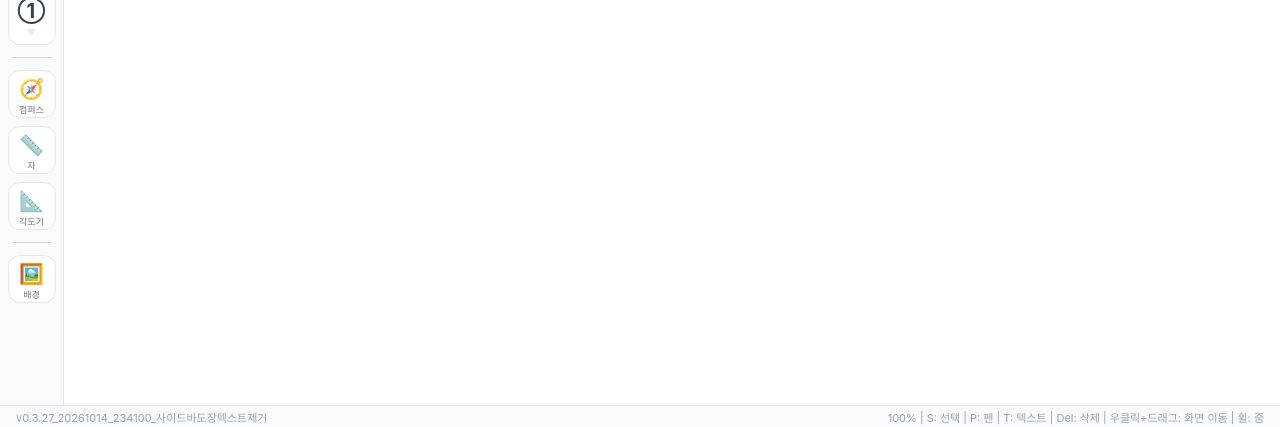
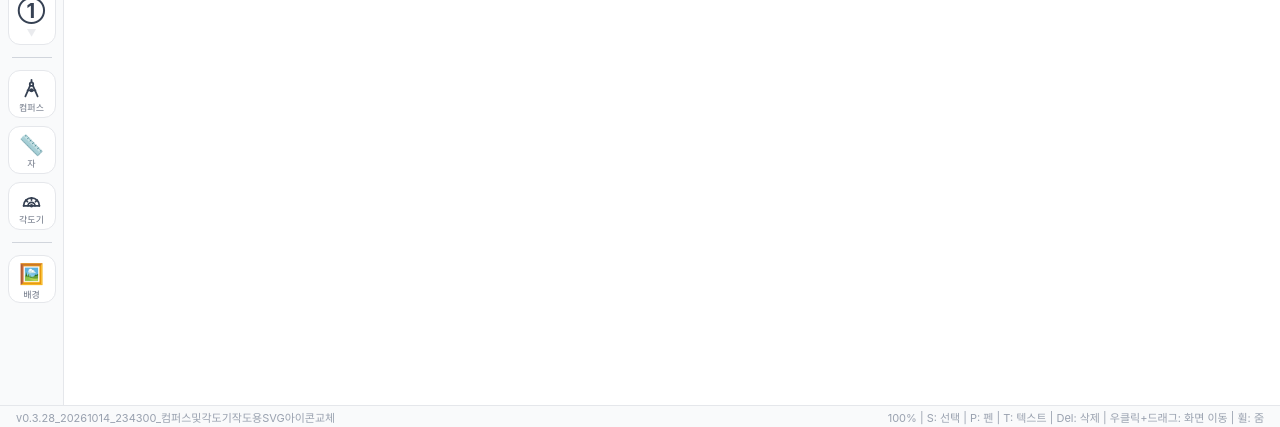
Before and after one commit to mathwawawa-dev/geometric_construction, a React (Vite) app: page / in a window 1280 px wide. Shown: the part 370-797 px from the top of the page. Built offline with nearby package versions, Linux system fonts and the light colour scheme.

Commit message:
v0.3.28_20261014_234300_컴퍼스및각도기작도용SVG아이콘교체

```diff
--- a/src/App.jsx
+++ b/src/App.jsx
@@ -17,7 +17,7 @@ if (typeof window !== 'undefined') {
   };
 }
 
-const VERSION = 'v0.3.27_20261014_234100_사이드바도장텍스트제거'
+const VERSION = 'v0.3.28_20261014_234300_컴퍼스및각도기작도용SVG아이콘교체'
 
 export default function App() {
   const canvasRef = useRef(null)
--- a/src/components/Sidebar.jsx
+++ b/src/components/Sidebar.jsx
@@ -8,11 +8,36 @@ const drawModes = [
   { id: 'select', icon: '↖️', label: '선택 (S)' },
 ]
 
+// 수학 작도용 컴퍼스(제도기) SVG 아이콘
+const CompassIcon = () => (
+  <svg width="21" height="21" viewBox="0 0 24 24" fill="none" stroke="currentColor" strokeWidth="2" strokeLinecap="round" strokeLinejoin="round">
+    <path d="M12 2v3" />
+    <circle cx="12" cy="7" r="2" />
+    <path d="M10.5 8.5L5 21" />
+    <path d="M13.5 8.5L19 21" />
+    <path d="M7.5 14h9" />
+    <circle cx="12" cy="14" r="1.2" fill="currentColor" />
+  </svg>
+)
+
+// 수학 반원 각도기 SVG 아이콘
+const ProtractorIcon = () => (
+  <svg width="21" height="21" viewBox="0 0 24 24" fill="none" stroke="currentColor" strokeWidth="2" strokeLinecap="round" strokeLinejoin="round">
+    <path d="M3 18h18" />
+    <path d="M21 18a9 9 0 0 0-18 0" />
+    <path d="M8 18a4 4 0 0 1 8 0" />
+    <circle cx="12" cy="18" r="1" fill="currentColor" />
+    <path d="M12 9v2.5" />
+    <path d="M5.6 11.6l1.8 1.8" />
+    <path d="M18.4 11.6l-1.8 1.8" />
+  </svg>
+)
+
 // 도구 토글 버튼 (독립적으로 on/off, 동시에 여러 개 활성 가능)
 const toolDefs = [
-  { id: 'compass',    icon: '🧭', label: '컴퍼스' },
-  { id: 'ruler',      icon: '📏', label: '자' },
-  { id: 'protractor', icon: '📐', label: '각도기' },
+  { id: 'compass',    icon: <CompassIcon />,    label: '컴퍼스' },
+  { id: 'ruler',      icon: <span>📏</span>,    label: '자' },
+  { id: 'protractor', icon: <ProtractorIcon />, label: '각도기' },
 ]
 
 // 넘버스탬프 목록 ①~⑮
@@ -216,11 +241,11 @@ export default function Sidebar({ drawMode, setDrawMode, toggleTool, toolsVisibl
             title={`${t.label} ${isOn ? '숨기기' : '표시'}`}
             className={`w-12 h-12 rounded-xl border flex flex-col items-center justify-center text-xl transition-colors
               ${isOn
-                ? 'bg-emerald-50 border-emerald-500 ring-1 ring-emerald-500 shadow'
-                : 'bg-white hover:bg-gray-100 border-gray-200'
+                ? 'bg-emerald-50 border-emerald-500 ring-1 ring-emerald-500 shadow text-emerald-700'
+                : 'bg-white hover:bg-gray-100 border-gray-200 text-gray-700'
               }`}
           >
-            <span>{t.icon}</span>
+            <span className="flex items-center justify-center w-6 h-6">{t.icon}</span>
             <span className="text-[9px] text-gray-500 leading-none mt-0.5">{t.label}</span>
           </button>
         )
```
Also changed, not shown: 작도보드_실행.html (+4 -4 lines), 2 other files (tests, documents, lock files or other folders).
